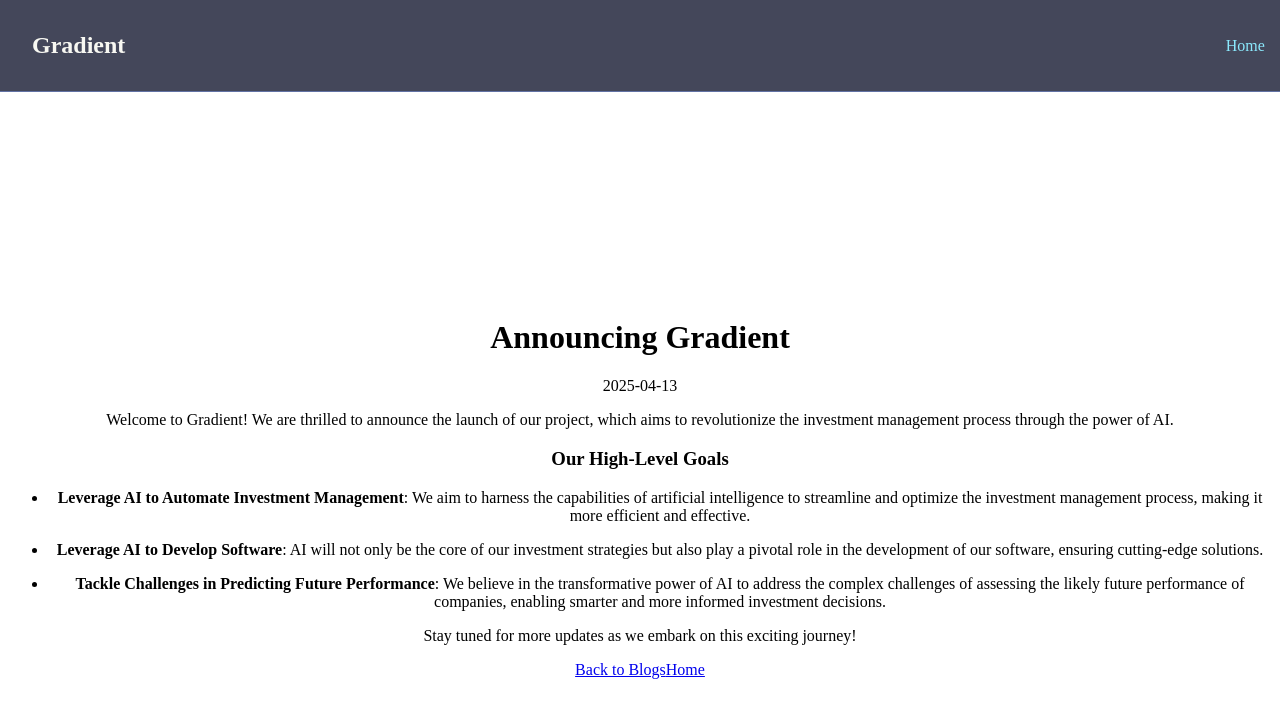
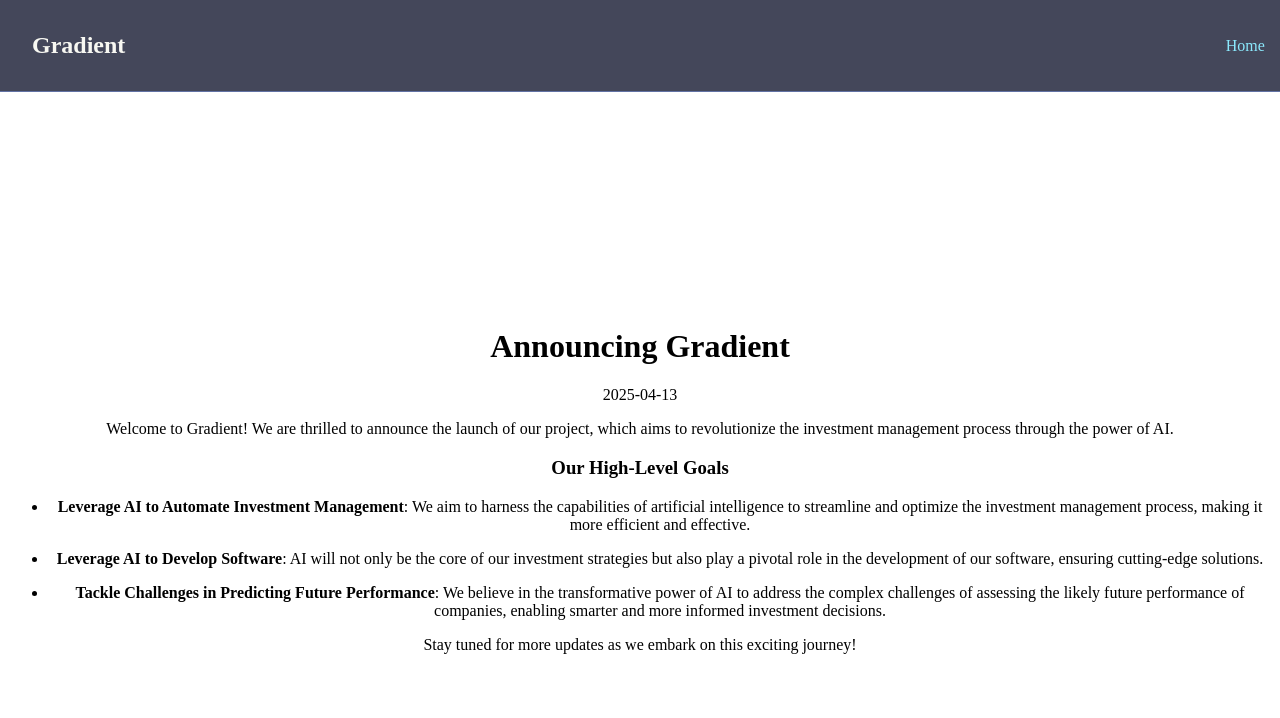
Before and after one commit to andrewcantos/gra.dient.ai, a Next.js app: page /blog/announcing-gradient in a window 1280 px wide. Shown: the top 718 px of the page. Built offline with nearby package versions, Linux system fonts and the light colour scheme.

Commit message:
Align markdown content to the top and enhance readability with Tailwind Typography

```diff
--- a/package.json
+++ b/package.json
@@ -7,6 +7,7 @@
   },
   "dependencies": {
     "@tailwindcss/postcss7-compat": "^2.2.17",
+    "@tailwindcss/typography": "^0.5.16",
     "gray-matter": "^4.0.3",
     "marked": "^15.0.8",
     "next": "^14.2.21",
--- a/pages/blog/[slug].js
+++ b/pages/blog/[slug].js
@@ -41,14 +41,10 @@ export default function BlogPost({ title, date, content }) {
 
   return (
     <Layout>
-      <div className="max-w-4xl mx-auto p-4">
+      <div className="max-w-4xl mx-auto p-4 text-left mt-8"> {/* Added mt-8 to align content to the top */}
         <h1 className="text-3xl font-bold mb-2">{title}</h1>
         <p className="text-sm text-gray-400 mb-6">{date}</p>
         <div className="prose prose-invert" dangerouslySetInnerHTML={{ __html: htmlContent }} />
-        <div className="mt-8">
-          <a href="/blog" className="text-blue-500 hover:underline mr-4">Back to Blogs</a>
-          <a href="/" className="text-blue-500 hover:underline">Home</a>
-        </div>
       </div>
     </Layout>
   );
--- a/tailwind.config.js
+++ b/tailwind.config.js
@@ -1,3 +1,5 @@
+const typography = require('@tailwindcss/typography');
+
 module.exports = {
   content: [
     "./pages/**/*.{js,ts,jsx,tsx}",
@@ -8,5 +10,7 @@ module.exports = {
   theme: {
     extend: {},
   },
-  plugins: [],
+  plugins: [
+    typography, // Add the typography plugin
+  ],
 };
```
Also changed, not shown: 1 other file (tests, documents, lock files or other folders).
